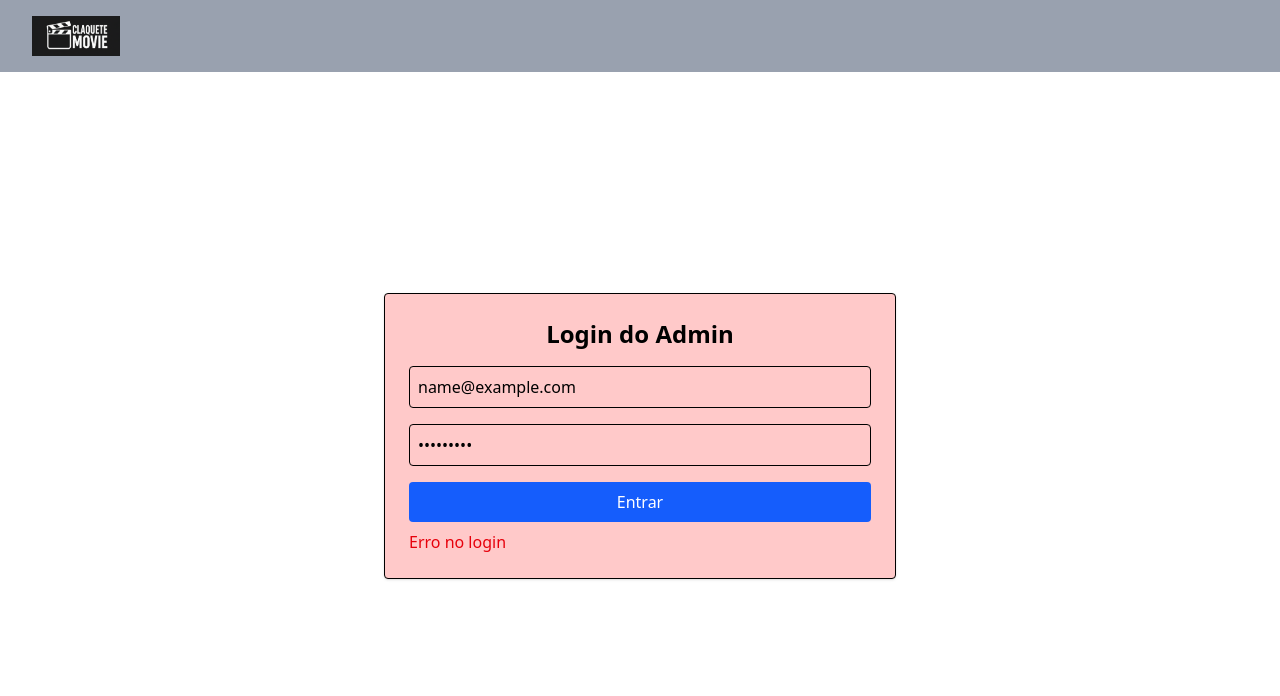
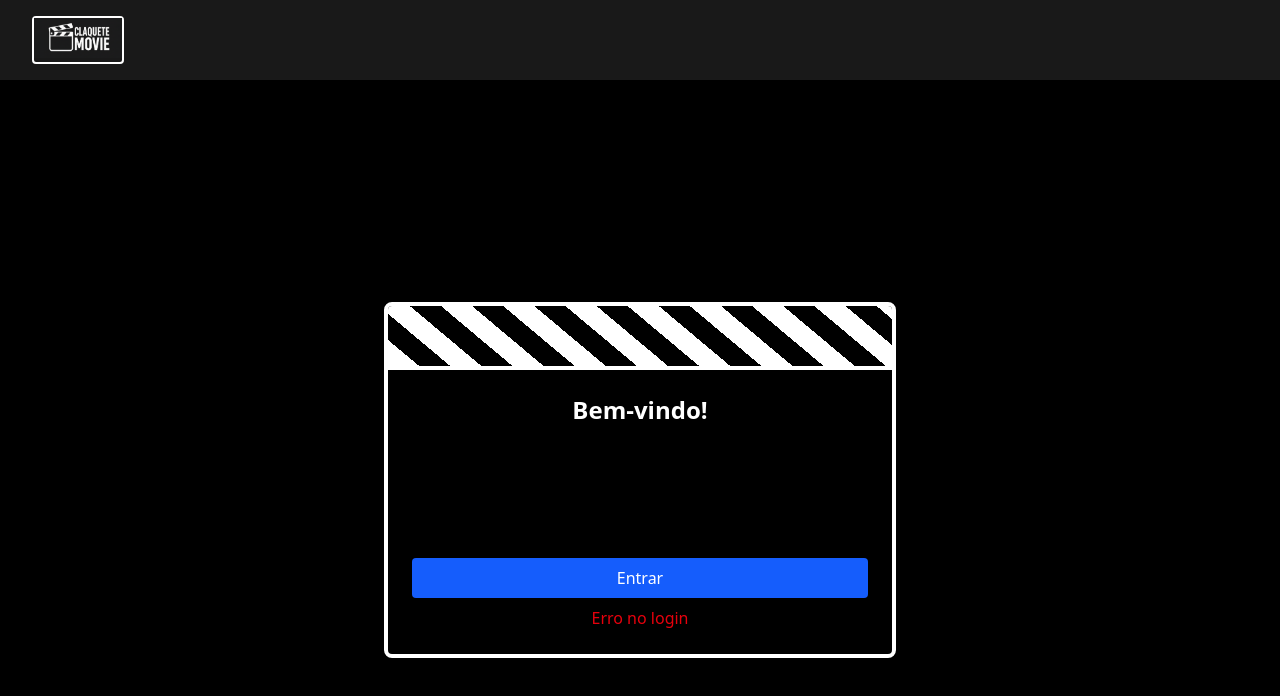
Before and after one commit to victoriapiassa/ClaqueteMovie, a Vue app: page /loginAdmin in a window 1280 px wide. Both pictures are taken after typing "name@example.com", "Sample123" into the empty fields and a click on the button "Entrar". Shown: the top 696 px of the page. Built offline with nearby package versions, Linux system fonts and the light colour scheme; no server answers.

Commit message:
personalização do loginAdmin

```diff
--- a/src/components/AdminHeader.vue
+++ b/src/components/AdminHeader.vue
@@ -1,9 +1,10 @@
 <template>
 
-<header class=" bg-red-900">
+<header class=" bg-black-900">
 
-    <div class="flex mx-auto max-w-7x1 justify-start px-4  py-4 sm:px-8 bg-gray-400 text-white">
-        <div>
+    <div class="flex mx-auto max-w-7x1 justify-start px-4  py-4 sm:px-8 bg-black/90 text-white">
+
+        <div class="h-12 border-2 border-white rounded">
             <RouterLink to="/"> <img  class="h-10" src="../assets/image/logo_ClaqueteMovie.png" alt=""> </RouterLink>
         </div>
 
--- a/src/pages/admin/loginAdmin.vue
+++ b/src/pages/admin/loginAdmin.vue
@@ -1,65 +1,84 @@
 <template>
+  <div class="flex justify-center items-center min-h-screen bg-black">
+    <!-- Claquete -->
+    <div class="relative w-full max-w-lg mx-auto shadow-2xl overflow-hidden border-4 border-white bg-black rounded-lg">
 
-  <div class="flex justify-center items-center bg-white">
-    <div class= "p-6 border rounded shadow w-full max-w-lg mx-auto bg-red-200">
+      <!-- Parte superior (tampa da claquete) -->
+      <div
+        class="bg-[repeating-linear-gradient(40deg,white,white_20px,black_20px,black_40px)]
+               h-16 flex items-center justify-center text-black font-bold text-lg shadow-md border-b-4 border-white">
+      </div>
 
-      <h2 class="text-2xl font-bold mb-4  text-center">Login do Admin</h2>
-      <form @submit.prevent="handleLogin" class="grid gap-4  w-full">
+      <!-- Corpo principal -->
+      <div class="p-6">
+        <h2 class="text-2xl font-bold mb-4 text-center text-white">Bem-vindo!</h2>
 
-          <input v-model="email"
-          type="email"
-          placeholder="Email" required
-          class="p-2 border rounded w-full focus:outline-none focus:ring-2 focus:ring-blue-500" />
+        <form @submit.prevent="handleLogin" class="grid gap-4 w-full">
+          <input
+            v-model="email"
+            type="email"
+            placeholder="Email"
+            required
+            class="p-2 border rounded w-full focus:outline-none focus:ring-2 focus:ring-blue-500"
+          />
 
-          <input v-model="password"
-          type="password"
-          placeholder="Senha" required
-          class="p-2 border rounded w-full focus:outline-none focus:ring-2 focus:ring-blue-500" />
+          <input
+            v-model="password"
+            type="password"
+            placeholder="Senha"
+            required
+            class="p-2 border rounded w-full focus:outline-none focus:ring-2 focus:ring-blue-500"
+          />
 
-          <button type="submit"
-          class="bg-blue-600 text-white py-2 rounded">Entrar</button>
+          <button
+            type="submit"
+            class="bg-blue-600 text-white py-2 rounded hover:bg-blue-700 transition"
+          >
+            Entrar
+          </button>
+        </form>
 
-      </form>
-      <p v-if="erro" class="text-red-600 mt-2">{{ erro }}</p>
+        <p v-if="erro" class="text-red-600 mt-2 text-center">{{ erro }}</p>
+      </div>
     </div>
   </div>
 </template>
 
 <script>
-import axios from 'axios';
-
+import axios from "axios";
 
 export default {
-    name: 'loginAdmin',
+  name: "loginAdmin",
   data() {
     return {
-      email: '',
-      password: '',
-      erro: ''
+      email: "",
+      password: "",
+      erro: "",
     };
   },
   methods: {
     async handleLogin() {
       try {
-        const res = await axios.post('http://localhost:3000/admin/loginAdmin', {
-          email: this.email,
-          password: this.password
-        }, { withCredentials: true });
+        const res = await axios.post(
+          "http://localhost:3000/admin/loginAdmin",
+          {
+            email: this.email,
+            password: this.password,
+          },
+          { withCredentials: true }
+        );
 
         const user = res.data;
-        if ( user.isAdmin) {
-          this.$router.push('/registerFilm');
-
+        if (user.isAdmin) {
+          this.$router.push("/areaAdmin");
         } else {
-          this.erro = 'Acesso negado. Você não é admin.';
-          console.log(this.erro)
+          this.erro = "Acesso negado. Você não é admin.";
         }
-
       } catch (err) {
-        console.error('Erro no login:', err);
-        this.erro = err.response?.data || 'Erro no login';
+        console.error("Erro no login:", err);
+        this.erro = err.response?.data || "Erro no login";
       }
-    }
-  }
+    },
+  },
 };
 </script>
```
Also changed, not shown: 1 other file (tests, documents, lock files or other folders).
